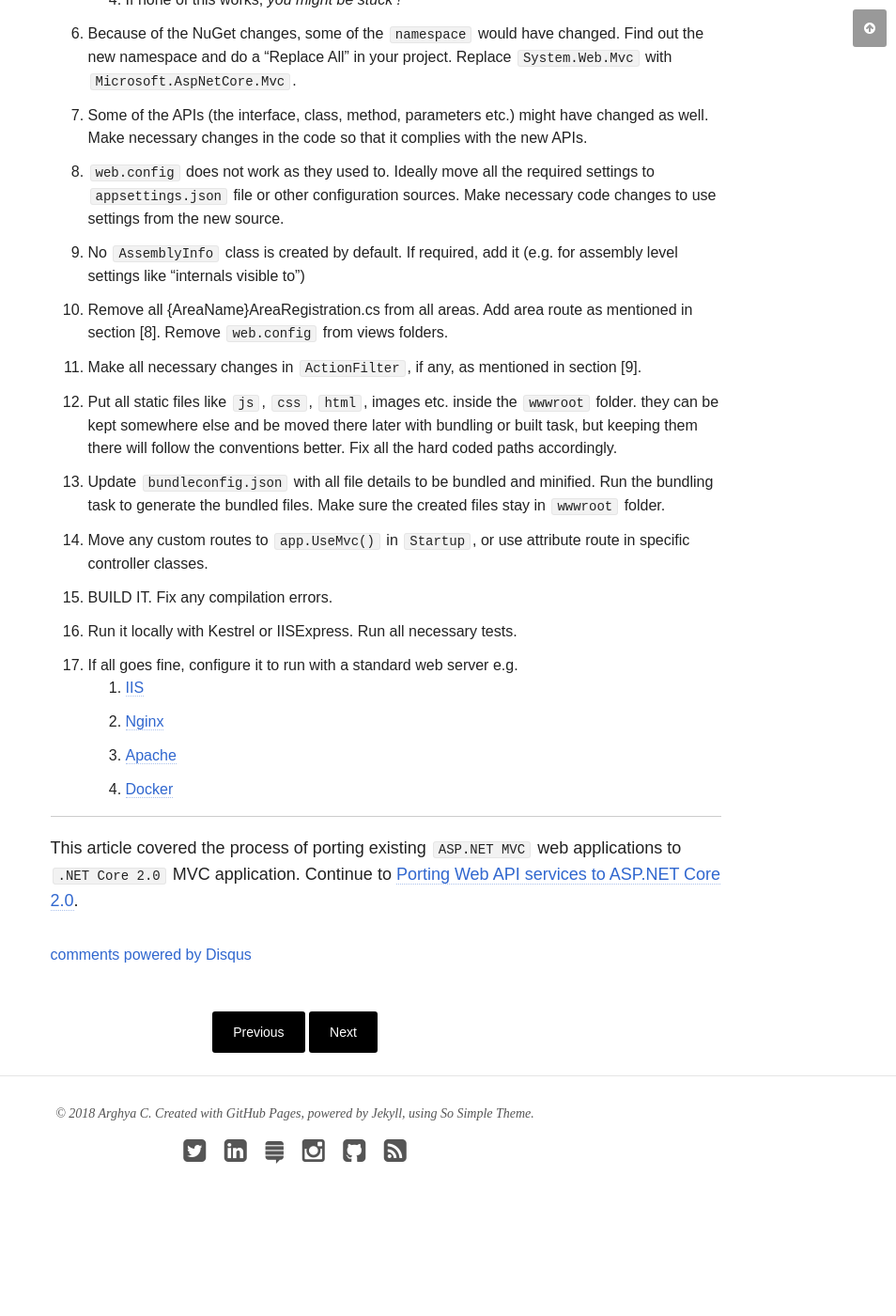
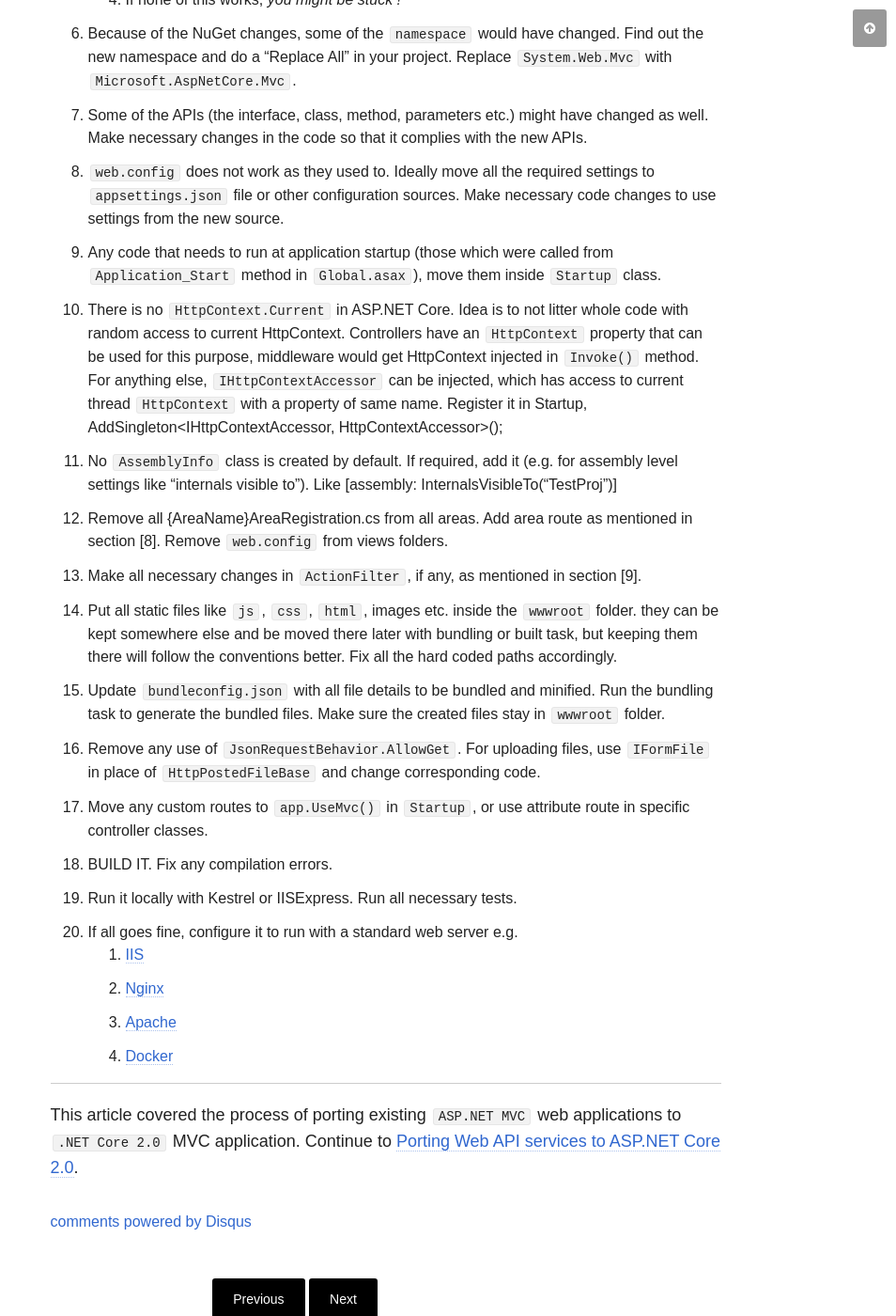
Before and after one commit to chakrabar/chakrabar.github.io, a Jekyll site: the page built from _posts/articles/2018-01-14-porting-aspnet-apps-to-aspnet-core-2.0.md, in a window 1280 px wide and 1400 px high, scrolled down 12120 px. Shown: the whole window at 94% size, without its empty margins (326-1280 px from the left). Built offline with Jekyll 4.4.1, drawn with Linux system fonts in a browser that asks for light colours; nearby versions of some CDN libraries; comment, search, counter and statistics services are not loaded; before the commit the page ends 13456 px from its top, so only the background shows below that.

```diff
--- a/_posts/articles/2018-01-14-porting-aspnet-apps-to-aspnet-core-2.0.md
+++ b/_posts/articles/2018-01-14-porting-aspnet-apps-to-aspnet-core-2.0.md
@@ -382,15 +382,18 @@
 6. Because of the NuGet changes, some of the `namespace` would have changed. Find out the new namespace and do a "Replace All" in your project. Replace `System.Web.Mvc` with `Microsoft.AspNetCore.Mvc`.
 7. Some of the APIs (the interface, class, method, parameters etc.) might have changed as well. Make necessary changes in the code so that it complies with the new APIs.
 8. `web.config` does not work as they used to. Ideally move all the required settings to `appsettings.json` file or other configuration sources. Make necessary code changes to use settings from the new source.
-9. No `AssemblyInfo` class is created by default. If required, add it (e.g. for assembly level settings like "internals visible to")
-10. Remove all {AreaName}AreaRegistration.cs from all areas. Add area route as mentioned in section [8]. Remove `web.config` from views folders.
-11. Make all necessary changes in `ActionFilter`, if any, as mentioned in section [9].
-12. Put all static files like `js`, `css`, `html`, images etc. inside the `wwwroot` folder. they can be kept somewhere else and be moved there later with bundling or built task, but keeping them there will follow the conventions better. Fix all the hard coded paths accordingly.
-13. Update `bundleconfig.json` with all file details to be bundled and minified. Run the bundling task to generate the bundled files. Make sure the created files stay in `wwwroot` folder.
-14. Move any custom routes to `app.UseMvc()` in `Startup`, or use attribute route in specific controller classes.
-15. BUILD IT. Fix any compilation errors.
-16. Run it locally with Kestrel or IISExpress. Run all necessary tests.
-17. If all goes fine, configure it to run with a standard web server e.g.
+9. Any code that needs to run at application startup (those which were called from `Application_Start` method in `Global.asax`), move them inside `Startup` class.
+10. There is no `HttpContext.Current` in ASP.NET Core. Idea is to not litter whole code with random access to current HttpContext. Controllers have an `HttpContext` property that can be used for this purpose, middleware would get HttpContext injected in `Invoke()` method. For anything else, `IHttpContextAccessor` can be injected, which has access to current thread `HttpContext` with a property of same name. Register it in Startup, AddSingleton<IHttpContextAccessor, HttpContextAccessor>();
+11. No `AssemblyInfo` class is created by default. If required, add it (e.g. for assembly level settings like "internals visible to"). Like [assembly: InternalsVisibleTo("TestProj")]
+12. Remove all {AreaName}AreaRegistration.cs from all areas. Add area route as mentioned in section [8]. Remove `web.config` from views folders.
+13. Make all necessary changes in `ActionFilter`, if any, as mentioned in section [9].
+14. Put all static files like `js`, `css`, `html`, images etc. inside the `wwwroot` folder. they can be kept somewhere else and be moved there later with bundling or built task, but keeping them there will follow the conventions better. Fix all the hard coded paths accordingly.
+15. Update `bundleconfig.json` with all file details to be bundled and minified. Run the bundling task to generate the bundled files. Make sure the created files stay in `wwwroot` folder.
+16. Remove any use of `JsonRequestBehavior.AllowGet`. For uploading files, use `IFormFile` in place of `HttpPostedFileBase` and change corresponding code.
+17. Move any custom routes to `app.UseMvc()` in `Startup`, or use attribute route in specific controller classes.
+18. BUILD IT. Fix any compilation errors.
+19. Run it locally with Kestrel or IISExpress. Run all necessary tests.
+20. If all goes fine, configure it to run with a standard web server e.g.
     1. [IIS](https://docs.microsoft.com/en-us/aspnet/core/host-and-deploy/iis/?tabs=aspnetcore2x)
     2. [Nginx](https://docs.microsoft.com/en-us/aspnet/core/host-and-deploy/linux-nginx?tabs=aspnetcore2x)
     3. [Apache](https://docs.microsoft.com/en-us/aspnet/core/host-and-deploy/linux-apache)
```
Also changed, not shown: _posts/articles/2018-01-05-porting-existing-libraries-to-dotnet-core.md (+1 -1 lines), _posts/articles/2018-01-22-porting-existing-webapi-to-aspnet-core-2.0.md (+4 -2 lines), _posts/articles/2018-02-05-practical-configuration-and-di-in-aspnet-core.md (+16 -2 lines).
